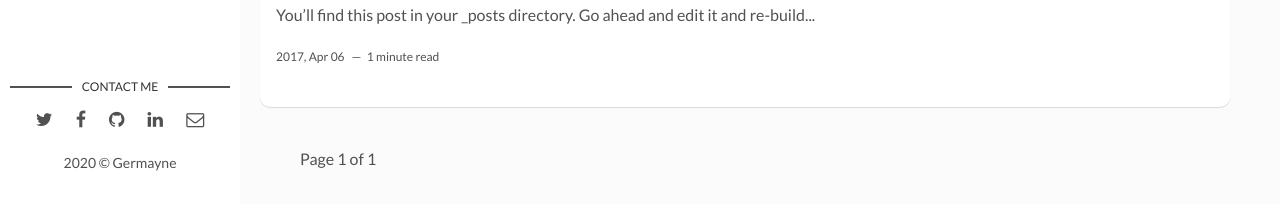
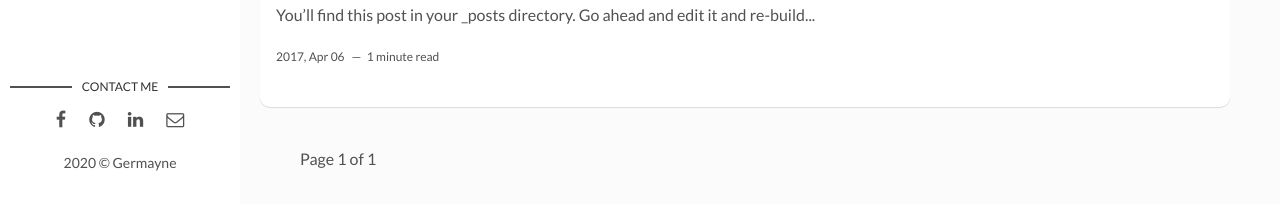
Before and after one commit to germayneng/germayneng.github.io, a Jekyll site: the page built from index.html, in a window 1280 px wide and 1296 px high. Shown: the part 1089-1293 px from the top of the window. Built offline with Jekyll 4.4.1, drawn with Linux system fonts in a browser that asks for light colours; the list of posts is cut into pages by our own code.

Commit message:
remove twitter icons

```diff
--- a/_config.yml
+++ b/_config.yml
@@ -12,10 +12,10 @@ site-twitter: #if your site has a twitter account, enter it here
 author: Germayne # add your name
 author-img: profile.jpg # add your photo
 about-author: Data Scientist  # add description
-social-twitter: # add your Twitter handle
-social-facebook: # add your Facebook handle
+social-twitter: germayneng # add your Twitter handle
+social-facebook: germayneng # add your Facebook handle
 social-github: germayneng # add your Github handle
-social-linkedin: germayneng# add your Linkedin handle
+social-linkedin: germayneng #  add your Linkedin handle
 social-email: # add your Email address
 
 # Disqus
--- a/_layouts/main.html
+++ b/_layouts/main.html
@@ -16,30 +18,32 @@ layout: default
     <section class="contact">
       <h3 class="contact-title">Contact me</h3>
       <ul>
-        {% if site.social-twitter %}
-          <li><a href="https://twitter.com/{{ site.social-twitter }}" target="_blank"><i class="fa fa-twitter" aria-hidden="true"></i></a></li>
+
+        {% if site.social-facebook %}
+        <li><a href="https://facebook.com/{{ site.social-facebook }}" target="_blank"><i class="fa fa-facebook"
+              aria-hidden="true"></i></a></li>
         {% else %}
-          <li><a href="https://twitter.com/artemsheludko_" target="_blank"><i class="fa fa-twitter" aria-hidden="true"></i></a></li>
-        {% endif %}
-        {% if site.social-facebook %}
-          <li><a href="https://facebook.com/{{ site.social-facebook }}" target="_blank"><i class="fa fa-facebook" aria-hidden="true"></i></a></li>
-        {% else %}
-          <li><a href="https://facebook.com/" target="_blank"><i class="fa fa-facebook" aria-hidden="true"></i></a></li>
+        <li><a href="https://facebook.com/" target="_blank"><i class="fa fa-facebook" aria-hidden="true"></i></a></li>
         {% endif %}
         {% if site.social-github %}
-          <li class="github"><a href="http://github.com/{{site.social-github}}" target="_blank"><i class="fa fa-github"></i></a></li>
+        <li class="github"><a href="http://github.com/{{site.social-github}}" target="_blank"><i
+              class="fa fa-github"></i></a></li>
         {% else %}
-          <li class="github"><a href="http://github.com/" target="_blank"><i class="fa fa-github" aria-hidden="true"></i></a></li>
+        <li class="github"><a href="http://github.com/" target="_blank"><i class="fa fa-github"
+              aria-hidden="true"></i></a></li>
         {% endif %}
         {% if site.social-linkedin %}
-          <li class="linkedin"><a href="https://in.linkedin.com/in/{{site.social-linkedin}}" target="_blank"><i class="fa fa-linkedin"></i></a></li>
+        <li class="linkedin"><a href="https://in.linkedin.com/in/{{site.social-linkedin}}" target="_blank"><i
+              class="fa fa-linkedin"></i></a></li>
         {% else %}
-          <li class="linkedin"><a href="https://in.linkedin.com/" target="_blank"><i class="fa fa-linkedin" aria-hidden="true"></i></a></li>
+        <li class="linkedin"><a href="https://in.linkedin.com/" target="_blank"><i class="fa fa-linkedin"
+              aria-hidden="true"></i></a></li>
         {% endif %}
         {% if site.social-email %}
-          <li class="email"><a href="mailto:{{site.social-email}}"><i class="fa fa-envelope-o"></i></a></li>
+        <li class="email"><a href="mailto:{{site.social-email}}"><i class="fa fa-envelope-o"></i></a></li>
         {% else %}
-          <li class="email"><a href="mailto:example.david@blog.com"><i class="fa fa-envelope-o" aria-hidden="true"></i></a></li>
+        <li class="email"><a href="mailto:example.david@blog.com"><i class="fa fa-envelope-o"
+              aria-hidden="true"></i></a></li>
         {% endif %}
       </ul>
     </section> <!-- End Section Contact -->
```
Also changed, not shown: other parts of _layouts/main.html (+3 -1 lines).
